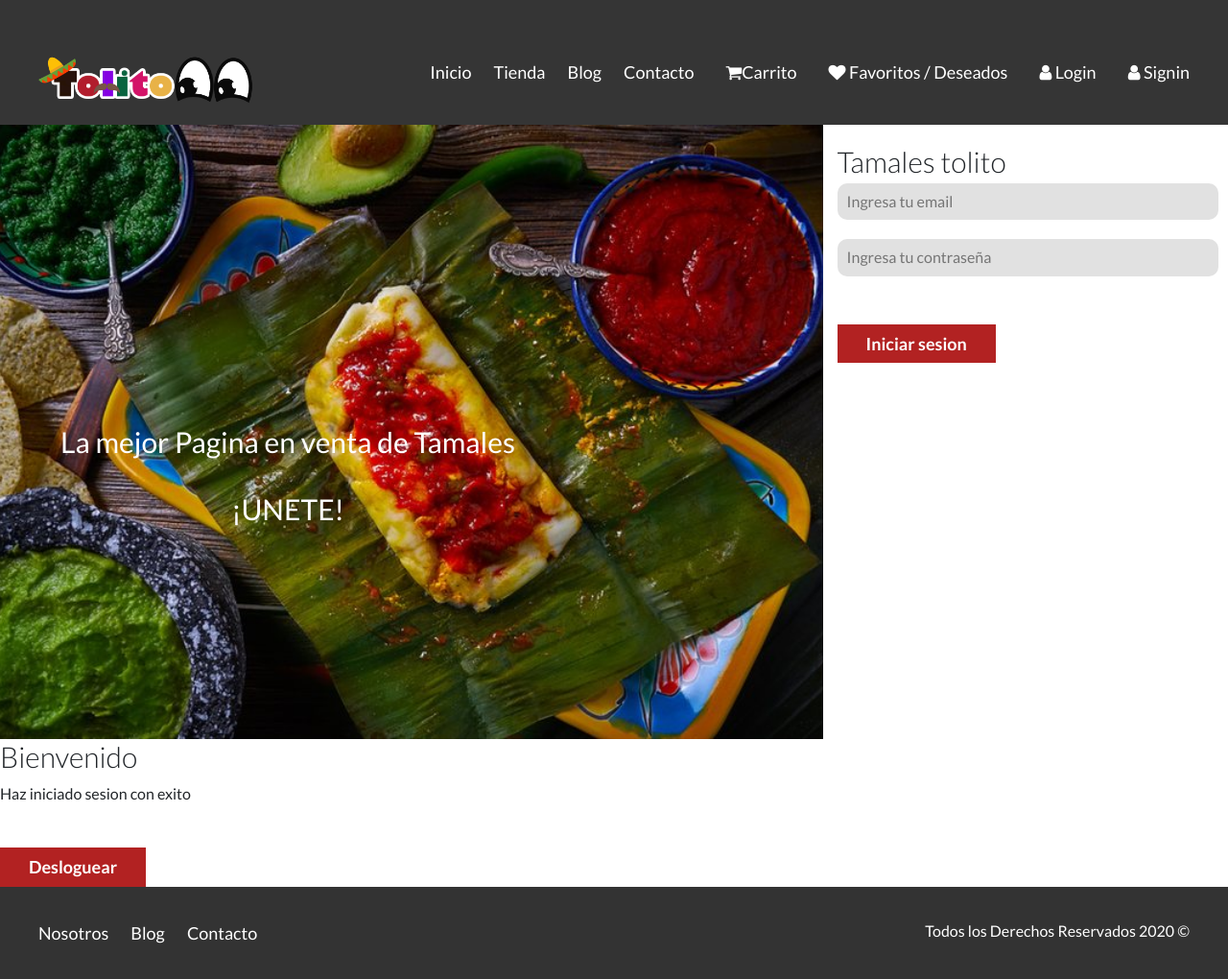
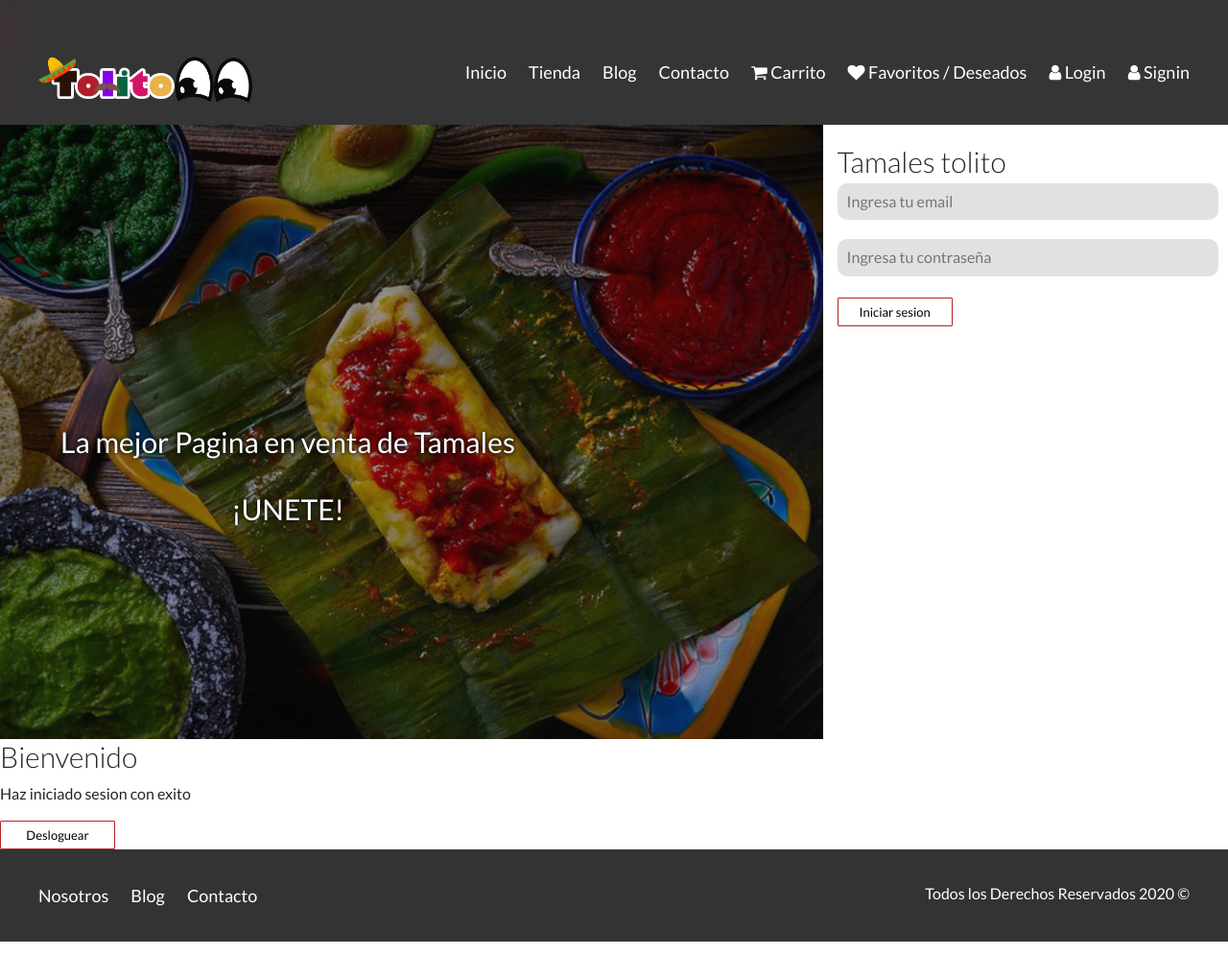
Before and after one commit to DiPa71/Proyecto-final, a PHP site: page /perfill.html in a window 1280 px wide. Shown: the whole page at 96% size. After the commit the page ends 981 px from the top, so only its background shows below. Run offline with PHP 8.4, Linux system fonts and the light colour scheme; some libraries are stand-ins or nearby versions.

Commit message:
Botones diseñados, <i> acomodados en header

```diff
--- a/Index.html
+++ b/Index.html
@@ -31,9 +31,9 @@
                     <a href="anuncios.html">Tienda</a>
                     <a href="blog.html">Blog</a>
                     <a href="contacto.html">Contacto</a>
-                    <a href="carrito.html"><i class="fa fa-shopping-cart"></i>Carrito</a>
-                    <a href="favoritos.html"><i class="fa fa-heart"></i>Favoritos / Deseados</a>
-                    <a href="perfill.html"> <i class="fa fa-user"></i>Login </a>  <a href="perfils.html"> <i class="fa fa-user"></i> Signin </a>
+                    <a href="carrito.html"><i class="fa fa-shopping-cart"></i>  Carrito</a>
+                    <a href="favoritos.html"><i class="fa fa-heart"></i>  Favoritos / Deseados</a>
+                    <a href="perfill.html"> <i class="fa fa-user"></i>  Login</a> <a href="perfils.html"> <i class="fa fa-user"></i>  Signin </a>
                 </nav>
             </div>
             <h1>Los mejores tamales frescos gourmet, a unos clicks de tu mesa ¡Conócenos!</h1>
--- a/anuncios.html
+++ b/anuncios.html
@@ -30,7 +30,7 @@
                     <a href="anuncios.html">Tienda</a>
                     <a href="blog.html">Blog</a>
                     <a href="contacto.html">Contacto</a>
-                    <a href="carrito.html"><i class="fa fa-shopping-cart"></i>Carrito</a>
+                    <a href="carrito.html"><i class="fa fa-shopping-cart"></i>  Carrito</a>
                     <a href="favoritos.html"><i class="fa fa-heart"></i>  Favoritos / Deseados</a>
                     <a href="perfill.html"> <i class="fa fa-user"></i>  Login</a> <a href="perfils.html"> <i class="fa fa-user"></i>  Signin </a>
                 </nav>
--- a/blog.html
+++ b/blog.html
@@ -30,7 +30,7 @@
                     <a href="anuncios.html">Tienda</a>
                     <a href="blog.html">Blog</a>
                     <a href="contacto.html">Contacto</a>
-                    <a href="carrito.html"><i class="fa fa-shopping-cart"></i>Carrito</a>
+                    <a href="carrito.html"><i class="fa fa-shopping-cart"></i>  Carrito</a>
                     <a href="favoritos.html"><i class="fa fa-heart"></i>  Favoritos / Deseados</a>
                     <a href="perfill.html"> <i class="fa fa-user"></i>  Login</a> <a href="perfils.html"> <i class="fa fa-user"></i>  Signin </a>
                 </nav>
--- a/carrito.html
+++ b/carrito.html
@@ -30,9 +30,10 @@
                     <a href="anuncios.html">Tienda</a>
                     <a href="blog.html">Blog</a>
                     <a href="contacto.html">Contacto</a>
-                    <a href="carrito.html"><i class="fa fa-shopping-cart"></i>Carrito</a>
+                    <a href="carrito.html"><i class="fa fa-shopping-cart"></i>  Carrito</a>
                     <a href="favoritos.html"><i class="fa fa-heart"></i>  Favoritos / Deseados</a>
-                    <a href="perfill.html"> <i class="fa fa-user"></i>  Login</a> <a href="perfils.html"> <i class="fa fa-user"></i>  Signin </a></nav>
+                    <a href="perfill.html"> <i class="fa fa-user"></i>  Login</a> <a href="perfils.html"> <i class="fa fa-user"></i>  Signin </a>
+                </nav>
             </div>
         </div> <!-- contenedor -->
     </header>
--- a/contacto.html
+++ b/contacto.html
@@ -30,9 +30,10 @@
                     <a href="anuncios.html">Tienda</a>
                     <a href="blog.html">Blog</a>
                     <a href="contacto.html">Contacto</a>
-                    <a href="carrito.html"><i class="fa fa-shopping-cart"></i>Carrito</a>
+                    <a href="carrito.html"><i class="fa fa-shopping-cart"></i>  Carrito</a>
                     <a href="favoritos.html"><i class="fa fa-heart"></i>  Favoritos / Deseados</a>
-                    <a href="perfill.html"> <i class="fa fa-user"></i>  Login</a> <a href="perfils.html"> <i class="fa fa-user"></i>  Signin </a></nav>
+                    <a href="perfill.html"> <i class="fa fa-user"></i>  Login</a> <a href="perfils.html"> <i class="fa fa-user"></i>  Signin </a>
+                </nav>
             </div>
         </div> <!-- contenedor -->
     </header>
--- a/css/styles.css
+++ b/css/styles.css
@@ -109,15 +109,13 @@ i:hover{
     width: 100%;
     transition: aal ease-in-out 0.8s;
 }
-.site-header i{
-margin-left: 1rem;
-}
 .site-header.inicio {
     background-image: url(../img/header.png);
     background-position: center center;
     background-size: cover;
     height: 100vh;
     min-height: 60rem;
+    text-shadow: 0 0 3px #1C1C1C, 0 0 5px #000000;
 }
 .contenido-header {
     height: 100%;
@@ -490,11 +488,68 @@ textarea {
 .loginbk h3{
     color: #ffffff;
     padding-top: 30rem;
+    padding-bottom: 11rem;
     max-width: 60rem;
     line-height: 2;
     text-align: center;
+    text-shadow: 0 0 3px #1C1C1C, 0 0 5px #000000;
+
 }
 anuncio1{
     border: 1px solid #B5B5B5;
 
 }
+/*botonesintento2*/
+button{
+    background: none;
+    color:black;
+    width: 12rem;
+    height: 3rem;
+    border: 1px solid #b22222;
+    font-size: 1.3rem;
+    border-radius: .1rem;
+    transition: .6s;
+    overflow: hidden;
+}
+button:focus{
+    outline: none;;
+}
+button:before{
+    content: '';
+    display: block;
+    position: absolute;
+    background: rgba(218, 10, 33,.5);
+    width: .6rem;
+    height: 100%;
+    left:0;
+    top:0;
+    opacity: .5s;
+    filter: blur(3rem);
+    transform: translateX(-13rem) skewX(-15deg);
+
+}
+
+button:after{
+    content:0;
+    display:block;
+    position: absolute;
+    background: rgba(218, 10, 33,.2);
+    width: .3rem;
+    height: 100%;
+    left: .3rem;
+    top:0;
+    opacity:0;
+    filter: blur(3rem);
+}
+button:hover{
+    background: #b22222;
+    cursor:pointer;
+}
+button:hover:before {
+    opacity: .6;
+    transition: 1s;
+}
+button:hover:before {
+    opacity: 1;
+    transition: 1s;
+}
--- a/favoritos.html
+++ b/favoritos.html
@@ -30,7 +30,7 @@
                     <a href="anuncios.html">Tienda</a>
                     <a href="blog.html">Blog</a>
                     <a href="contacto.html">Contacto</a>
-                    <a href="carrito.html"><i class="fa fa-shopping-cart"></i>Carrito</a>
+                    <a href="carrito.html"><i class="fa fa-shopping-cart"></i>  Carrito</a>
                     <a href="favoritos.html"><i class="fa fa-heart"></i>  Favoritos / Deseados</a>
                     <a href="perfill.html"> <i class="fa fa-user"></i>  Login</a> <a href="perfils.html"> <i class="fa fa-user"></i>  Signin </a>
                 </nav>
--- a/nosotros.html
+++ b/nosotros.html
@@ -30,7 +30,7 @@
                     <a href="anuncios.html">Tienda</a>
                     <a href="blog.html">Blog</a>
                     <a href="contacto.html">Contacto</a>
-                    <a href="carrito.html"><i class="fa fa-shopping-cart"></i>Carrito</a>
+                    <a href="carrito.html"><i class="fa fa-shopping-cart"></i>  Carrito</a>
                     <a href="favoritos.html"><i class="fa fa-heart"></i>  Favoritos / Deseados</a>
                     <a href="perfill.html"> <i class="fa fa-user"></i>  Login</a> <a href="perfils.html"> <i class="fa fa-user"></i>  Signin </a>
                 </nav>
--- a/perfill.html
+++ b/perfill.html
@@ -30,7 +30,7 @@
                     <a href="anuncios.html">Tienda</a>
                     <a href="blog.html">Blog</a>
                     <a href="contacto.html">Contacto</a>
-                    <a href="carrito.html"><i class="fa fa-shopping-cart"></i>Carrito</a>
+                    <a href="carrito.html"><i class="fa fa-shopping-cart"></i>  Carrito</a>
                     <a href="favoritos.html"><i class="fa fa-heart"></i>  Favoritos / Deseados</a>
                     <a href="perfill.html"> <i class="fa fa-user"></i>  Login</a> <a href="perfils.html"> <i class="fa fa-user"></i>  Signin </a>
                 </nav>
@@ -49,7 +49,7 @@
                 <h3 class="fw-300">Tamales tolito</h3>
                 <input type="email" placeholder="Ingresa tu email" id="email_field" />
                 <input type="password" placeholder="Ingresa tu contraseña" id="password_field" />
-                <button onclick="login()" class="boton boton-verde">Iniciar sesion</button>
+                <button onclick="login()" class="">Iniciar sesion</button>
             </div>
         </div>
     </div>
@@ -57,7 +57,7 @@
     <div id="user_div" class="loggedin-div">
       <h3 class="fw-300">Bienvenido</h3>
       <p id="user_para">Haz iniciado sesion con exito</p>
-      <button onclick="logout()" class="boton boton-verde">Desloguear</button>
+      <button onclick="logout()" class="">Desloguear</button>
     </div>
 
 
--- a/perfils.html
+++ b/perfils.html
@@ -30,7 +30,7 @@
                     <a href="anuncios.html">Tienda</a>
                     <a href="blog.html">Blog</a>
                     <a href="contacto.html">Contacto</a>
-                    <a href="carrito.html"><i class="fa fa-shopping-cart"></i>Carrito</a>
+                    <a href="carrito.html"><i class="fa fa-shopping-cart"></i>  Carrito</a>
                     <a href="favoritos.html"><i class="fa fa-heart"></i>  Favoritos / Deseados</a>
                     <a href="perfill.html"> <i class="fa fa-user"></i>  Login</a> <a href="perfils.html"> <i class="fa fa-user"></i>  Signin </a>
                 </nav>
```
Also changed, not shown: img/loginimg.jpg.
